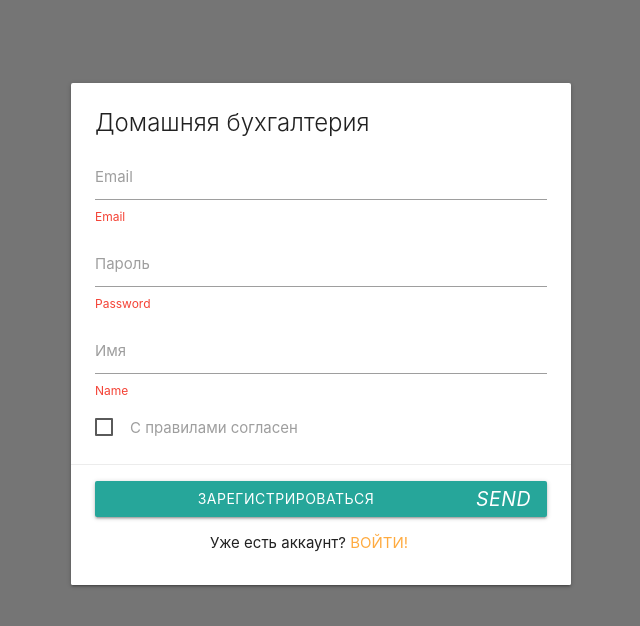
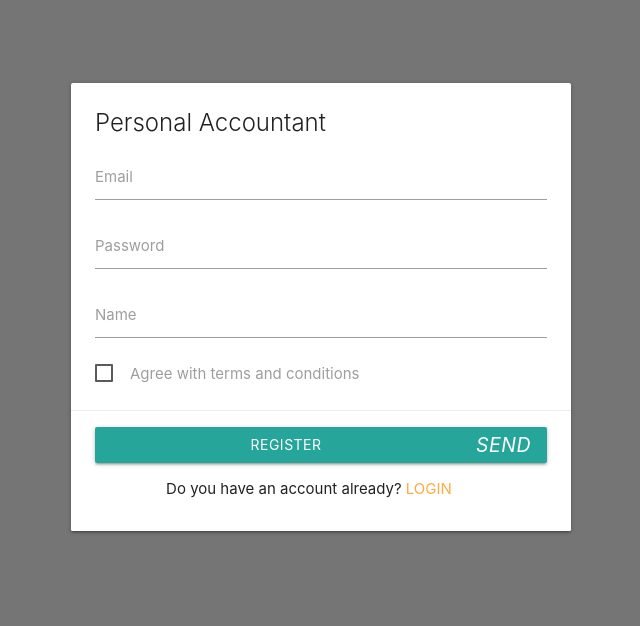
Before and after one commit to yankeeez/vue-pet-crm, a Vue app: page /register in a window 1280 px wide. Shown: the top 626 px of the page, without its empty margins (319-959 px from the left). Built offline with nearby package versions, Linux system fonts and the light colour scheme; the HTML template or start-up script is replaced by a standard one.

Commit message:
add register validation, fix login validation, add message plugin, use it when looged in

```diff
--- a/src/main.js
+++ b/src/main.js
@@ -4,10 +4,13 @@ import Vuelidate from 'vuelidate'
 import router from './router'
 import store from './store'
 import dateFilter from './filters/date.filter'
+import messagePlugin from '@/utils/message.plugin'
 import './registerServiceWorker'
 import 'materialize-css/dist/js/materialize.min'
 
 Vue.config.productionTip = false
+
+Vue.use(messagePlugin)
 Vue.use(Vuelidate)
 Vue.filter('date', dateFilter)
 
--- /dev/null
+++ b/src/utils/message.plugin.js
@@ -0,0 +1,12 @@
+export default {
+  install (Vue, options) {
+    Vue.prototype.$message = function (html) {
+      // eslint-disable-next-line no-undef
+      M.toast({ html })
+    }
+    Vue.prototype.$error = function (html) {
+      // eslint-disable-next-line no-undef
+      M.toast({ html: `[Error]: ${html}` })
+    }
+  }
+}
--- /dev/null
+++ b/src/utils/messages.js
@@ -0,0 +1,3 @@
+export default {
+  logout: 'You are not logged in'
+}
--- a/src/views/Login.vue
+++ b/src/views/Login.vue
@@ -1,7 +1,7 @@
 <template>
   <form class="card auth-card" @submit.prevent="submitHandler">
     <div class="card-content">
-      <span class="card-title">Personal accountant</span>
+      <span class="card-title">Personal Accountant</span>
       <div class="input-field">
         <input
           id="email"
@@ -24,18 +24,13 @@
           id="password"
           type="password"
           v-model.trim="password"
-          :class="{invalid: ($v.password.$dirty && !$v.password.required) || ($v.password.$dirty && !$v.password.minLength)}"
+          :class="{invalid: ($v.password.$dirty && !$v.password.required)}"
         >
         <label for="password">Password</label>
         <small
           class="helper-text invalid"
           v-if="$v.password.$dirty && !$v.password.required"
         >Password is required</small>
-        <small
-          class="helper-text invalid"
-          v-else-if="$v.password.$dirty && !$v.password.minLength"
-        >Password is too short</small>
-<!-- Last small not for login        sfsd-->
       </div>
     </div>
     <div class="card-action">
@@ -58,7 +53,8 @@
 </template>
 
 <script>
-import { email, required, minLength } from 'vuelidate/lib/validators'
+import { email, required } from 'vuelidate/lib/validators'
+import messages from '../utils/messages'
 
 export default {
   name: 'login',
@@ -68,7 +64,12 @@ export default {
   }),
   validations: {
     email: { email, required },
-    password: { required, minLength: minLength(6) }
+    password: { required }
+  },
+  mounted () {
+    if (messages[this.$route.query.message]) {
+      this.$message(messages[this.$route.query.message])
+    }
   },
   methods: {
     submitHandler () {
--- a/src/views/Register.vue
+++ b/src/views/Register.vue
@@ -1,37 +1,61 @@
 <template>
-  <form class="card auth-card">
+  <form class="card auth-card" @submit.prevent="submitHandler">
     <div class="card-content">
-      <span class="card-title">Домашняя бухгалтерия</span>
+      <span class="card-title">Personal Accountant</span>
       <div class="input-field">
         <input
           id="email"
           type="text"
+          v-model.trim="email"
+          :class="{invalid: ($v.email.$dirty && !$v.email.required) || ($v.email.$dirty && !$v.email.email)}"
         >
         <label for="email">Email</label>
-        <small class="helper-text invalid">Email</small>
+        <small
+          class="helper-text invalid"
+          v-if="$v.email.$dirty && !$v.email.required"
+        >Email is required</small>
+        <small
+          class="helper-text invalid"
+          v-else-if="$v.email.$dirty && !$v.email.email"
+        >Enter valid email</small>
       </div>
       <div class="input-field">
         <input
           id="password"
           type="password"
-          class="validate"
+          v-model.trim="password"
+          :class="{invalid: ($v.password.$dirty && !$v.password.required) || ($v.password.$dirty && !$v.password.minLength)}"
         >
-        <label for="password">Пароль</label>
-        <small class="helper-text invalid">Password</small>
+        <label for="password">Password</label>
+        <small
+          class="helper-text invalid"
+          v-if="$v.password.$dirty && !$v.password.required"
+        >Password is required</small>
+        <small
+          class="helper-text invalid"
+          v-else-if="$v.password.$dirty && !$v.password.minLength"
+        >Password is too short</small>
       </div>
       <div class="input-field">
         <input
           id="name"
           type="text"
-          class="validate"
-        >
-        <label for="name">Имя</label>
-        <small class="helper-text invalid">Name</small>
+          v-model.trim="name"
+          :class="{invalid: ($v.name.$dirty && !$v.name.required)}"
+        />
+        <label for="password">Name</label>
+        <small
+          class="helper-text invalid"
+          v-if="$v.name.$dirty && !$v.name.required"
+        >Name is required</small>
       </div>
       <p>
         <label>
-          <input type="checkbox" />
-          <span>С правилами согласен</span>
+          <input
+            type="checkbox"
+            v-model="agreeTerms"
+          />
+          <span>Agree with terms and conditions</span>
         </label>
       </p>
     </div>
@@ -41,24 +65,53 @@
           class="btn waves-effect waves-light auth-submit"
           type="submit"
         >
-          Зарегистрироваться
+          Register
           <i class="material-icons right">send</i>
         </button>
       </div>
 
       <p class="center">
-        Уже есть аккаунт?
-        <a href="/">Войти!</a>
+        Do you have an account already?
+        <router-link to="/login">Login</router-link>
       </p>
     </div>
   </form>
 </template>
 
-<!--<script>-->
-<!--  export default {-->
-<!--    name: 'Register'-->
-<!--  }-->
-<!--</script>-->
+<script>
+import { email, required, minLength } from 'vuelidate/lib/validators'
+
+export default {
+  name: 'register',
+  data: () => ({
+    email: '',
+    password: '',
+    name: '',
+    agreeTerms: false
+  }),
+  validations: {
+    email: { email, required },
+    password: { required, minLength: minLength(6) },
+    name: { required },
+    agreeTerms: { checked: v => v }
+  },
+  methods: {
+    submitHandler () {
+      if (this.$v.$invalid) {
+        this.$v.$touch()
+        return
+      }
+      const formData = {
+        email: this.email,
+        password: this.password,
+        name: this.name
+      }
+      console.log(formData)
+      this.$router.push('/')
+    }
+  }
+}
+</script>
 
 <!--<style scoped>-->
 
```
